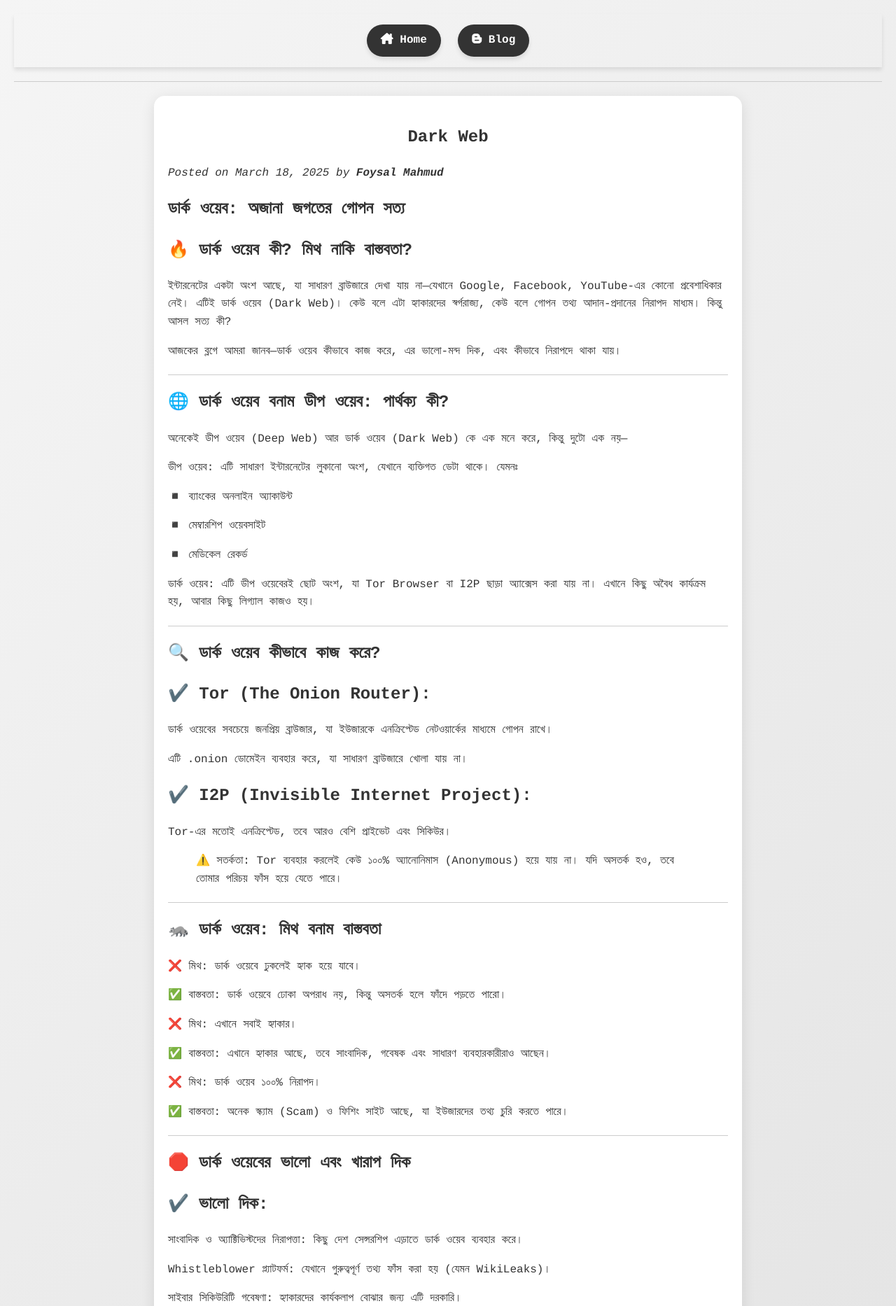
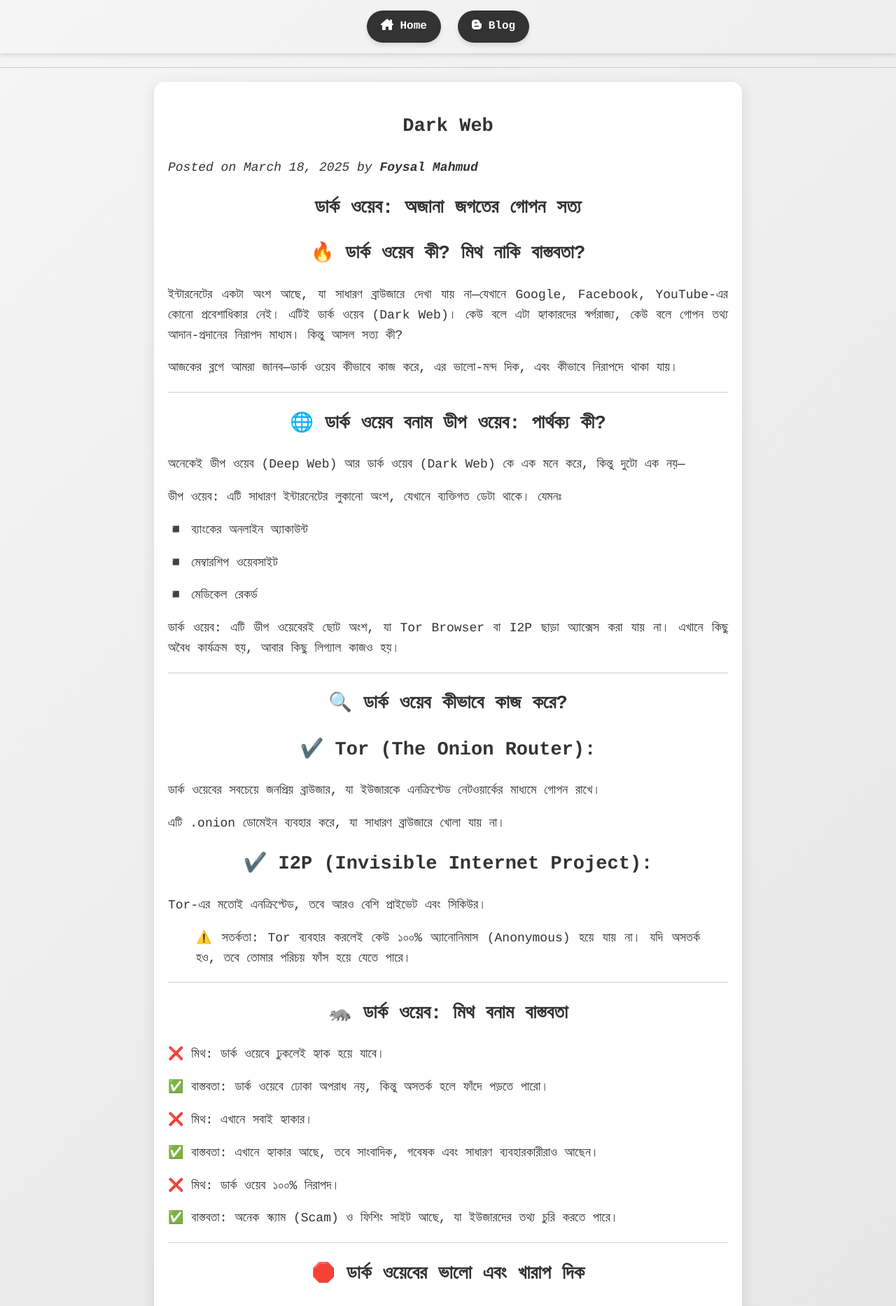
Before and after one commit to foysal1627/foysal1627.github.io, a Jekyll site: the page built from _posts/2025-03-18-dark-web.md, in a window 1280 px wide. Shown: the top 1866 px of the page at 70% size. Built offline with Jekyll 4.4.1, drawn with Linux system fonts in a browser that asks for light colours; our own code applies the rules of GitHub Pages for plain Markdown files.

Commit message:
New addition default.html

```diff
--- a/_layouts/default.html
+++ b/_layouts/default.html
@@ -61,6 +61,72 @@
                 text-align: center;
             }
         }
+
+        /* new addition*/
+
+        /* Google Fonts */
+@import url('https://fonts.googleapis.com/css2?family=Noto+Sans+Bengali:wght@400;700&display=swap');
+
+/* Custom Bangla Font (if needed) */
+@font-face {
+    font-family: 'SolaimanLipi';
+    src: url('/assets/fonts/SolaimanLipi.woff2') format('woff2'),
+         url('/assets/fonts/SolaimanLipi.woff') format('woff');
+}
+
+/* Main Styles */
+body {
+    font-family: 'Noto Sans Bengali', sans-serif;
+    background-color: #f8f9fa;
+    color: #333;
+    margin: 0;
+    padding: 0;
+}
+
+/* Post Content */
+.post-content {
+    max-width: 800px;
+    margin: 20px auto;
+    padding: 20px;
+    font-family: 'Noto Sans Bengali', sans-serif;
+    font-size: 18px;
+    line-height: 1.6;
+    text-align: justify;
+}
+
+/* Headings */
+.post-content h2 {
+    font-weight: bold;
+    text-align: center;
+}
+
+/* Copy Link Button */
+#copyLinkButton {
+    font-family: 'Courier New', monospace;
+    padding: 10px;
+    background-color: #333;
+    color: white;
+    border: none;
+    border-radius: 5px;
+    cursor: pointer;
+    display: block;
+    margin: 20px auto;
+}
+
+/* Social Share Buttons */
+.share-buttons {
+    display: flex;
+    justify-content: center;
+    gap: 15px;
+    margin-top: 20px;
+}
+
+.share-buttons a {
+    text-decoration: none;
+    color: black;
+    font-family: 'Courier New', monospace;
+    font-size: 17px;
+}
     </style>
 </head>
 <body>
```
